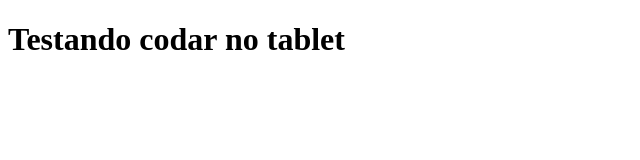
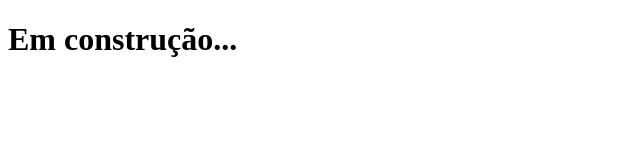
Before and after one commit to JeanPCB/Mobile-Coding-Space, a plain HTML site: page index.html in a window 1280 px wide. Shown: the whole page, without its empty margins (0-640 px from the left). Drawn offline with Linux system fonts and the light colour scheme.

Commit message:
mudanca no texto main page

```diff
--- a/index.html
+++ b/index.html
@@ -4,9 +4,9 @@
     <meta charset="UTF-8">
     <meta http-equiv="X-UA-Compatible" content="IE=edge">
     <meta name="viewport" content="width=device-width, initial-scale=1.0">
-    <title>Primeiro Teste</title>
+    <title>Lobby</title>
 </head>
 <body>
-   <h1>Testando codar no tablet</h1>
+   <h1>Em construção...</h1>
 </body>
 </html>
```
